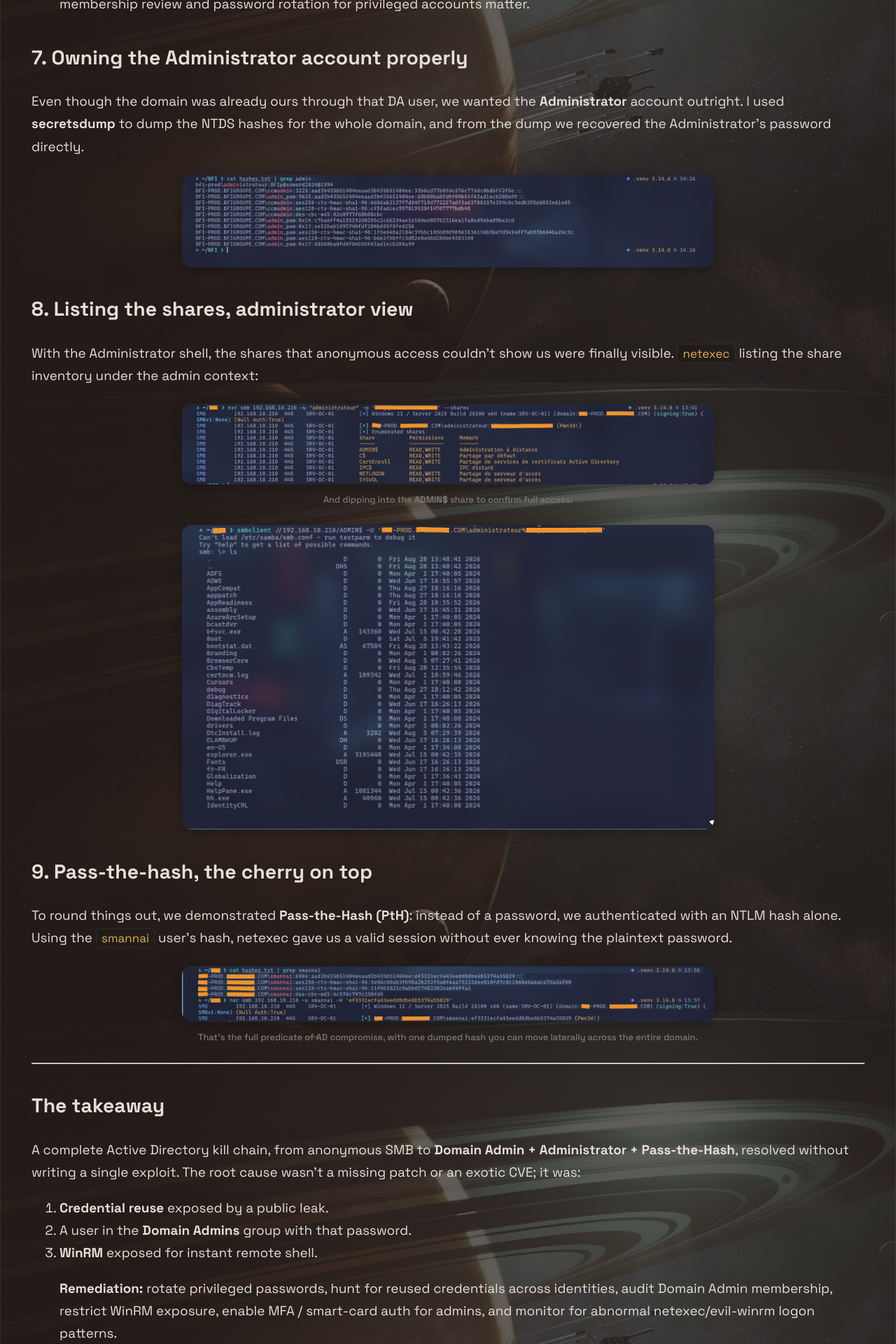
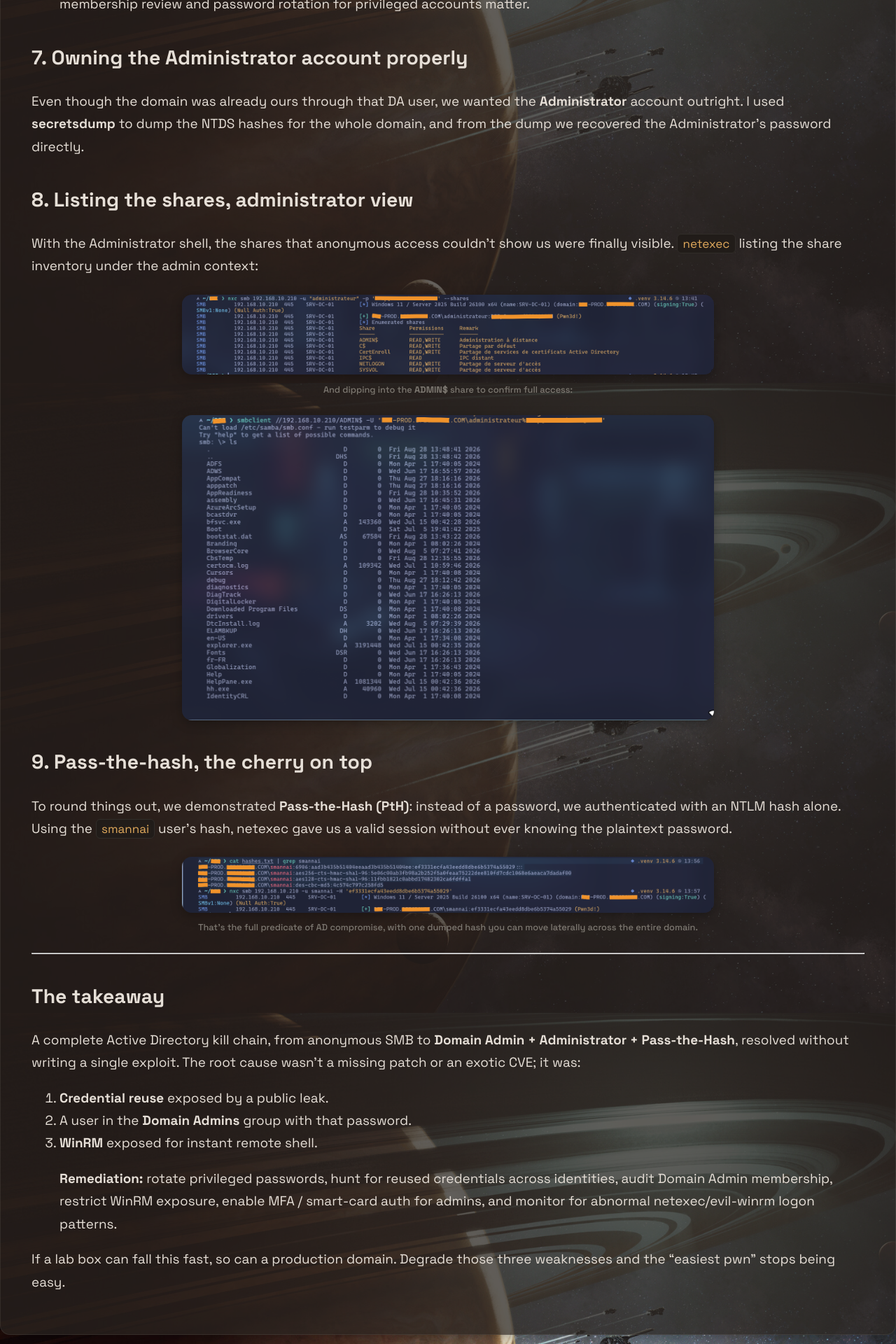
Before and after one commit to 0xZyyz/0xZyyz.github.io, a Jekyll site: the page built from _posts/2026-08-29-internal-ad-pentest-internship.md, in a window 1280 px wide. Shown: the part 3053-4973 px from the top of the page at 70% size. Built offline with Jekyll 4.4.1, drawn with Linux system fonts in a browser that asks for light colours.

Commit message:
Remove secretsdump screenshot

```diff
--- a/_posts/2026-08-29-internal-ad-pentest-internship.md
+++ b/_posts/2026-08-29-internal-ad-pentest-internship.md
@@ -63,8 +63,6 @@
 
 Even though the domain was already ours through that DA user, we wanted the **Administrator** account outright. I used **secretsdump** to dump the NTDS hashes for the whole domain, and from the dump we recovered the Administrator's password directly.
 
-![secretsdump output with dumped hashes](/assets/posts/internal-ad-pentest/admin-pass.png)
-
 ## 8. Listing the shares, administrator view
 
 With the Administrator shell, the shares that anonymous access couldn't show us were finally visible. `netexec` listing the share inventory under the admin context:
```
Also changed, not shown: assets/posts/internal-ad-pentest/admin-pass.png (deleted).
